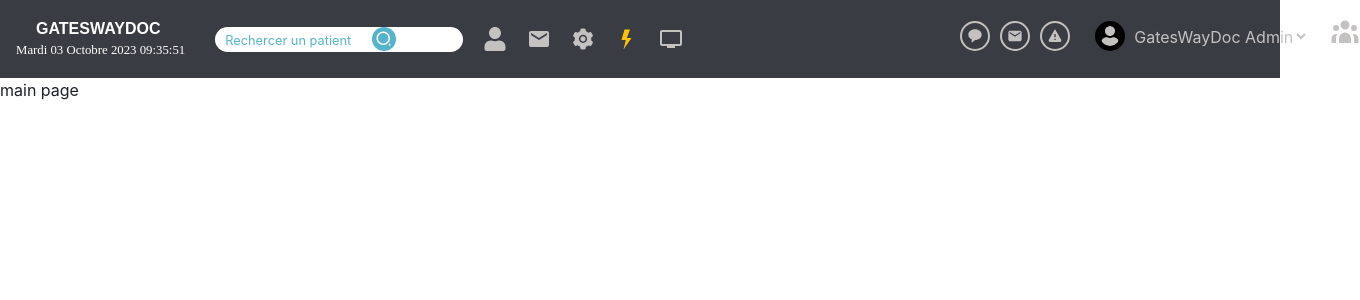
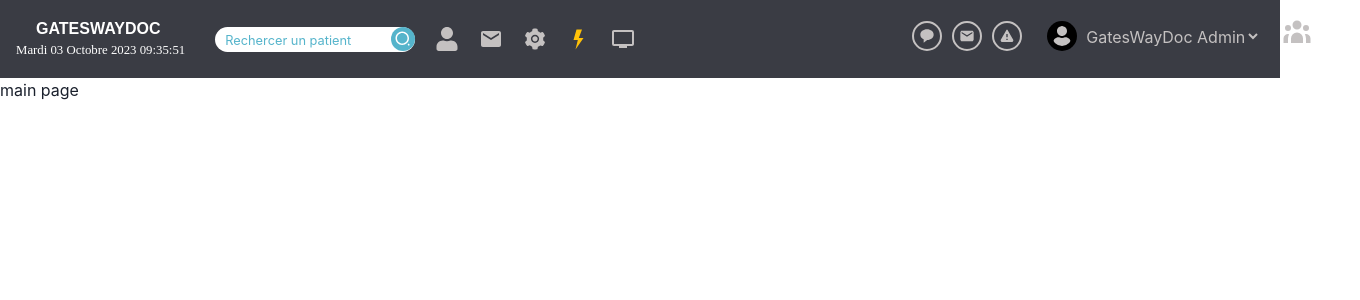
Before and after one commit to tiemeni/gatesway-DOC-BO, a React (Create React App) app: page /content in a window 1280 px wide. Shown: the top 300 px of the page, 1360 px wide, since content can reach past the window. Built offline with nearby package versions, Linux system fonts and the light colour scheme.

Commit message:
navigation2

```diff
--- a/src/components/Header/styles.css
+++ b/src/components/Header/styles.css
@@ -28,13 +28,14 @@
     padding: 3px;
     background-color:rgba(79, 177, 201, 0.966);
     position: absolute;
-    margin-left: 13%;
+    margin-left: 14.5%;
     border-radius: 50px;
     color: white !important;
 }
 .second input{
     margin: 10px;
     height: 25px;
+    width: 200px;
     border: none;
     border-radius: 20px;
     position: relative;
```
